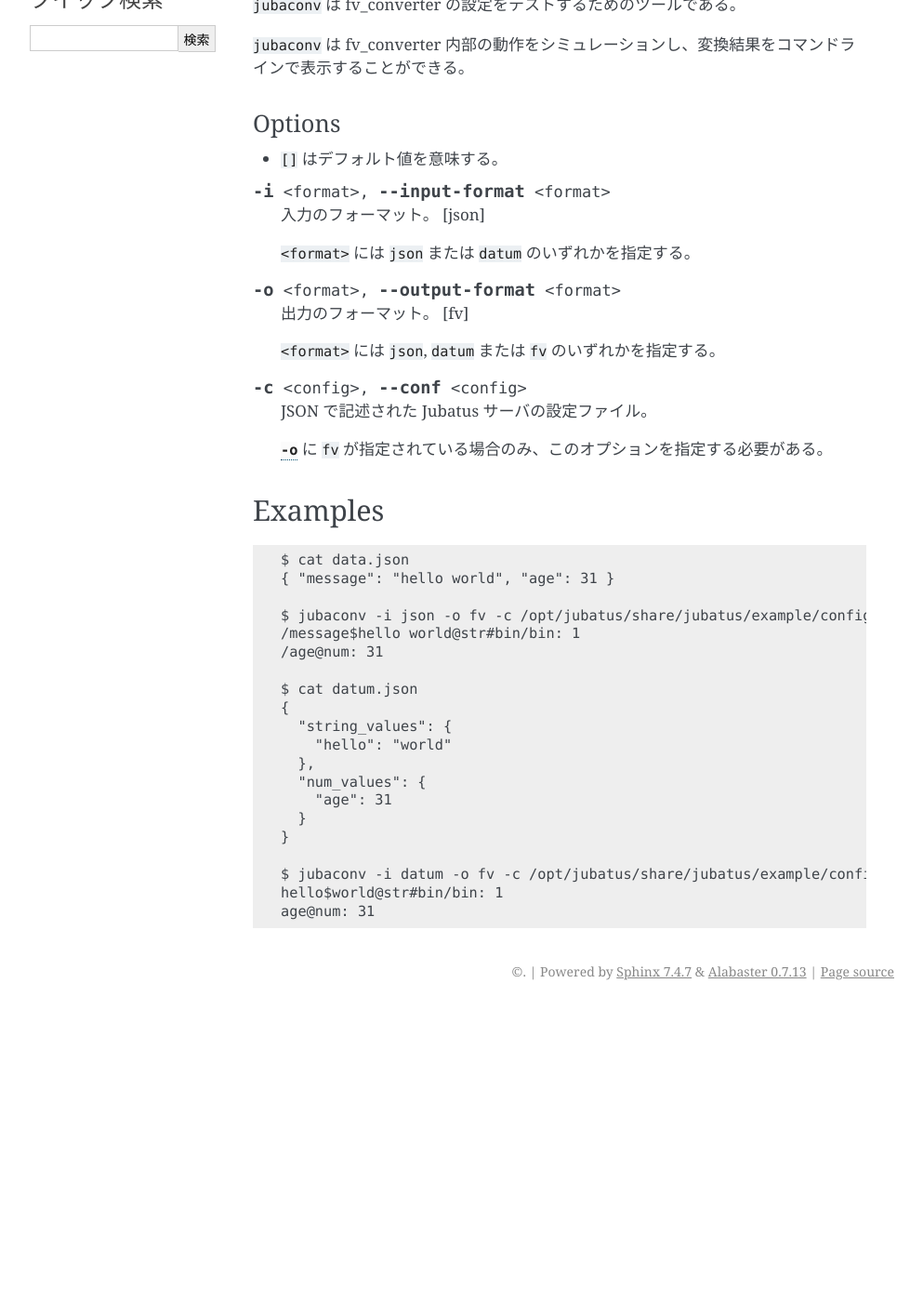
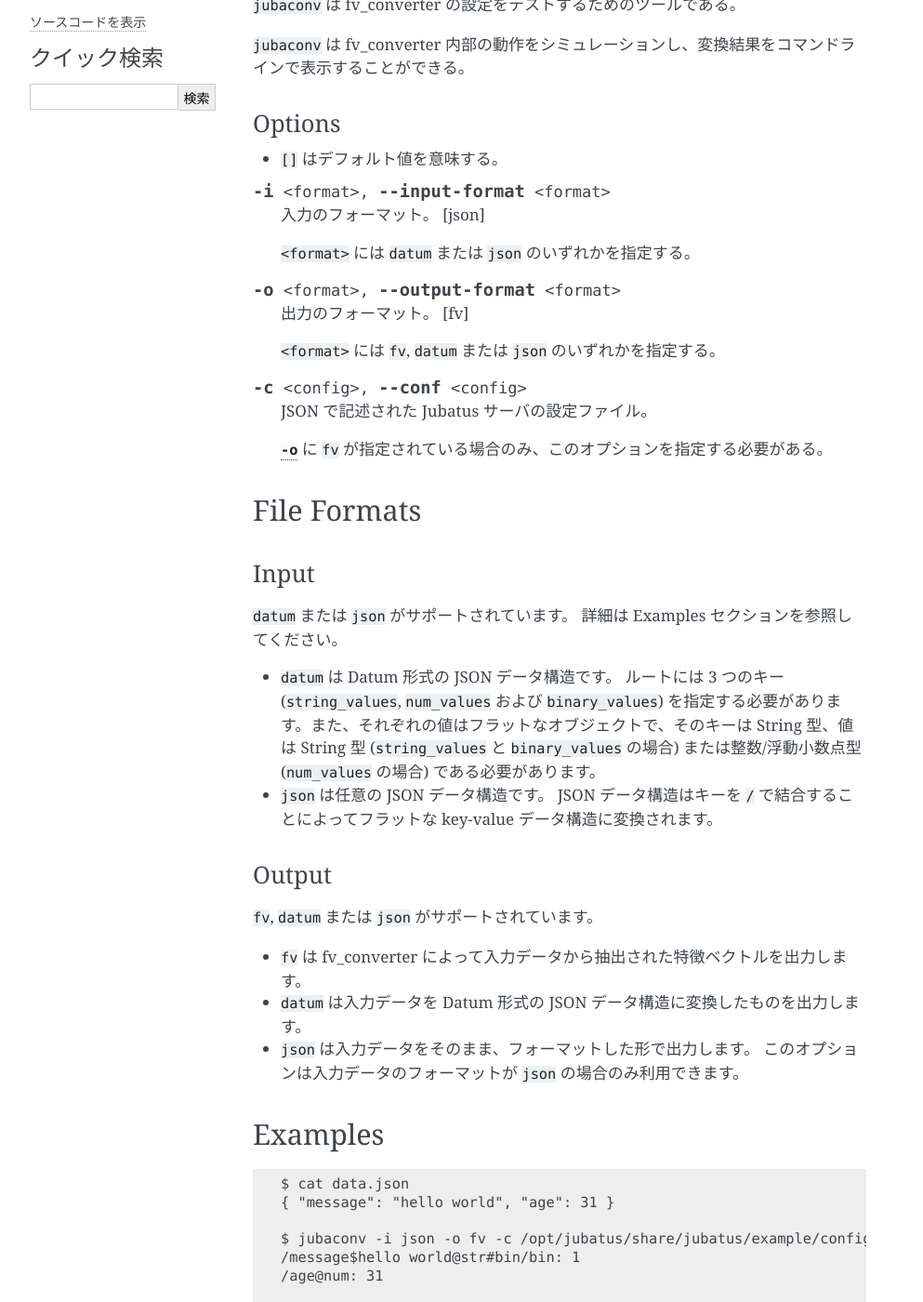
Before and after one commit to jubatus/website, a Sphinx documentation site: the page built from source/ja/commands/jubaconv.rst, in a window 1280 px wide and 1400 px high, scrolled down 305 px. Shown: the whole window at 93% size, without its empty margins (148-1141 px from the left). Built offline with Sphinx 7.4.7, drawn with Linux system fonts in a browser that asks for light colours; the version number could not be read and is left out; before the commit the page ends 1389 px from its top, so only the background shows below that; some of the changed text lies outside the part shown.

Commit message:
add file format description to jubaconv reference (fix #239)

```diff
--- a/source/ja/commands/jubaconv.rst
+++ b/source/ja/commands/jubaconv.rst
@@ -26,19 +26,46 @@
 
    入力のフォーマット。 [json]
 
-   ``<format>`` には ``json`` または ``datum`` のいずれかを指定する。
+   ``<format>`` には ``datum`` または ``json`` のいずれかを指定する。
 
 .. option:: -o <format>, --output-format <format>
 
    出力のフォーマット。 [fv]
 
-   ``<format>`` には ``json``, ``datum`` または ``fv`` のいずれかを指定する。
+   ``<format>`` には ``fv``, ``datum`` または ``json`` のいずれかを指定する。
 
 .. option:: -c <config>, --conf <config>
 
    JSON で記述された Jubatus サーバの設定ファイル。
 
    :option:`-o` に ``fv`` が指定されている場合のみ、このオプションを指定する必要がある。
+
+File Formats
+--------------------------------------------------
+
+Input
+~~~~~
+
+``datum`` または ``json`` がサポートされています。
+詳細は Examples セクションを参照してください。
+
+* ``datum`` は Datum 形式の JSON データ構造です。
+  ルートには 3 つのキー (``string_values``, ``num_values`` および ``binary_values``) を指定する必要があります。また、それぞれの値はフラットなオブジェクトで、そのキーは String 型、値は String 型 (``string_values`` と ``binary_values`` の場合) または整数/浮動小数点型 (``num_values`` の場合) である必要があります。
+
+* ``json`` は任意の JSON データ構造です。
+  JSON データ構造はキーを ``/`` で結合することによってフラットな key-value データ構造に変換されます。
+
+Output
+~~~~~~
+
+``fv``, ``datum`` または ``json`` がサポートされています。
+
+* ``fv`` は fv_converter によって入力データから抽出された特徴ベクトルを出力します。
+
+* ``datum`` は入力データを Datum 形式の JSON データ構造に変換したものを出力します。
+
+* ``json`` は入力データをそのまま、フォーマットした形で出力します。
+  このオプションは入力データのフォーマットが ``json`` の場合のみ利用できます。
 
 Examples
 --------------------------------------------------
```
Also changed, not shown: source/en/commands/jubaconv.rst (+29 -2 lines).
